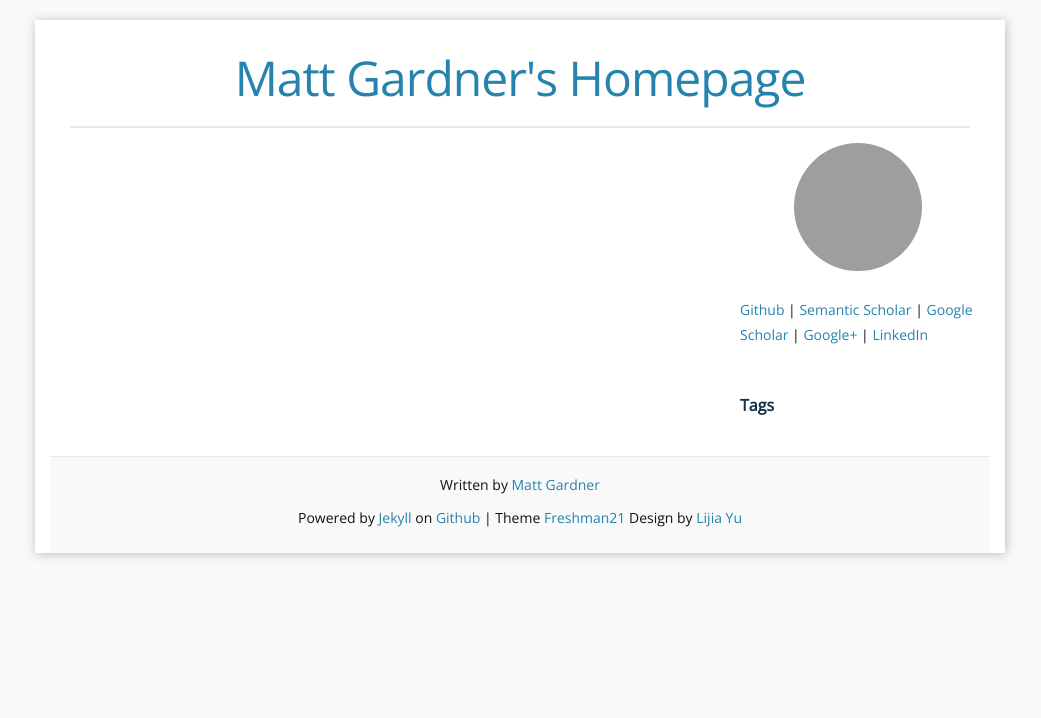
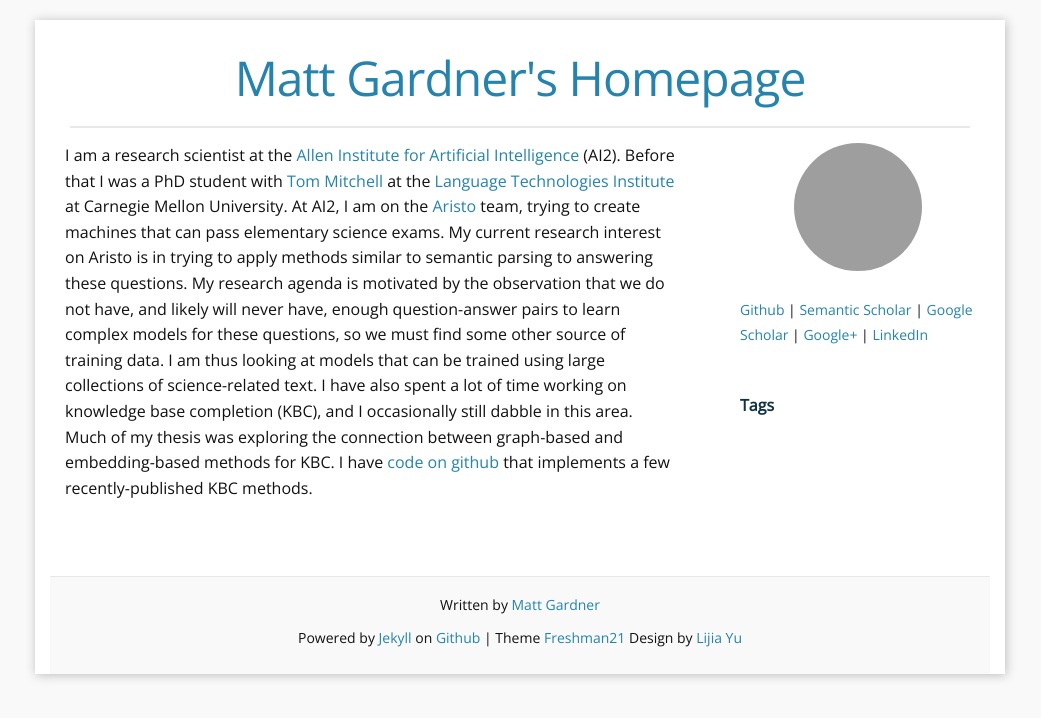
Before and after one commit to matt-gardner/matt-gardner.github.io, a Jekyll site: the page built from index.html, in a window 1280 px wide. Shown: the top 718 px of the page, without its empty margins (120-1161 px from the left). Built offline with Jekyll 4.4.1, drawn with Linux system fonts in a browser that asks for light colours; Markdown is read by kramdown in place of the engine named in the settings; the list of posts is cut into pages by our own code; grey boxes are pictures that could not be loaded.

Commit message:
Uncommented

```diff
--- a/index.html
+++ b/index.html
@@ -4,7 +4,7 @@
 
 <div class="home">
 
-  <!--I am a research scientist at the <a href="http://allenai.org/">Allen Institute for Artificial Intelligence</a> (AI2).  Before that I was
+  I am a research scientist at the <a href="http://allenai.org/">Allen Institute for Artificial Intelligence</a> (AI2).  Before that I was
   a PhD student with <a href="http://www.cs.cmu.edu/~tom/">Tom Mitchell</a> at the <a href="http://lti.cs.cmu.edu/">Language Technologies
     Institute</a> at Carnegie Mellon University.
 
@@ -17,6 +17,5 @@
   I have also spent a lot of time working on knowledge base completion (KBC), and I occasionally still dabble in this area.  Much of my
   thesis was exploring the connection between graph-based and embedding-based methods for KBC.  I have <a
                          href="http://github.com/matt-gardner/pra">code on github</a> that implements a few recently-published KBC methods.
-                         --!>
 
 </div>
```
